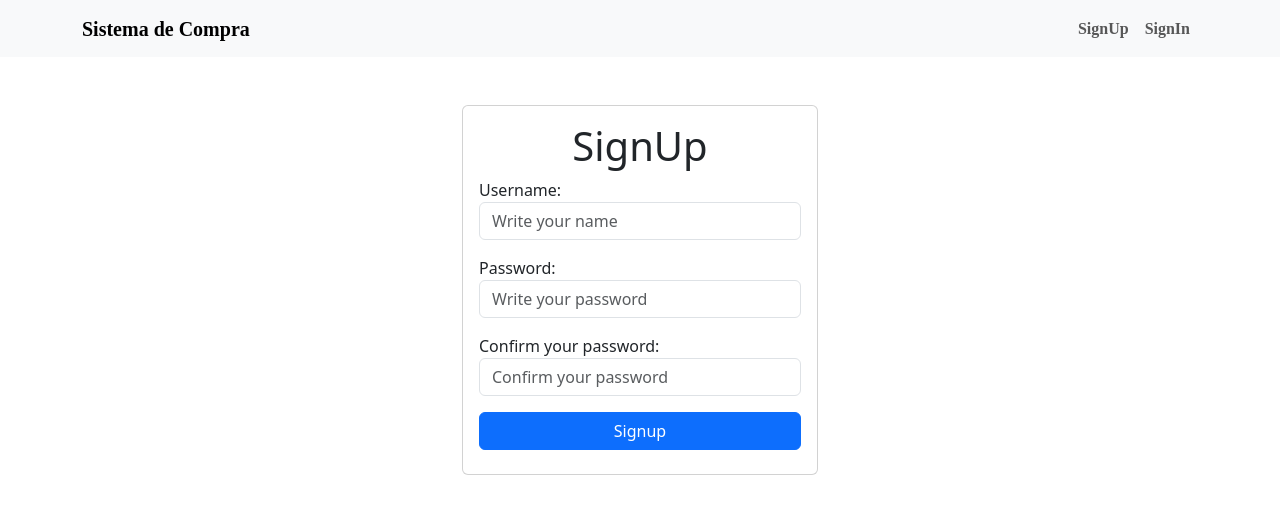
After one commit to thehansel07/Proyecto-Open-Source-2, a Django app: page /signup/ in a window 1280 px wide. The commit adds this page. Shown: the top 514 px of the page. Run offline with Django 5.2, Linux system fonts and the light colour scheme.

Commit message:
first commit

```diff
--- a/SistemaCompra/urls.py
+++ b/SistemaCompra/urls.py
@@ -7,7 +7,8 @@ from SistemaCompraApp import views
 
 urlpatterns = [
     path('admin/', admin.site.urls),
-    path('',views.index, name='index'),
+    path('',views.index1, name='index1'),
+    path('index',views.index, name='index'),
     path('principalDepartamentos',views.principalDepartamentos),
     path('principalEmpleados',views.principalEmpleados),
     path('principalArticulos',views.principalArticulos),
@@ -54,6 +55,12 @@ urlpatterns = [
 
     path('editarMarcas/', views.editarMarcas, name='editarMarcas'),
     path('editarUnidades/', views.editarUnidades, name='editarUnidades'),
-    path('editarProveedor/', views.editarProveedor, name='editarProveedor')
+    path('editarProveedor/', views.editarProveedor, name='editarProveedor'),
+
+    path('logout/', views.signout, name='logout'),
+    path('signin/',views.signin, name="signin"),
+    path('signup/', views.signup, name='signup')
+
+
 
 ]
--- /dev/null
+++ b/SistemaCompraApp/templates/base1.html
@@ -0,0 +1,61 @@
+<!DOCTYPE html>
+<html lang="en">
+  <head>
+    <meta charset="UTF-8" />
+    <meta name="viewport" content="width=device-width, initial-scale=1.0" />
+    <link
+      rel="stylesheet"
+      href="https://cdn.jsdelivr.net/npm/bootstrap@5.3.3/dist/css/bootstrap.min.css"
+    />
+    <title>Sistema de compra</title>
+  </head>
+  <body>
+    <nav class="navbar navbar-expand-lg navbar-light bg-light">
+      <div class="container">
+        <a class="navbar-brand" href="/"><b>Sistema de Compra</b></a>
+        <button
+          class="navbar-toggler"
+          type="button"
+          data-bs-toggle="collapse"
+          data-bs-target="#navbarNav"
+          aria-controls="navbarNav"
+          aria-expanded="false"
+          aria-label="Toggle navigation"
+        >
+          <span class="navbar-toggler-icon"></span>
+        </button>
+        <div class="collapse navbar-collapse" id="navbarNav">
+          <ul class="navbar-nav ms-auto">
+            {%if user.is_authenticated %}
+            <li class="nav-item"></li>
+              <span class="nav-link"><b>User:</b> {{ user.username }}</span>
+            </li>
+
+            <li class="nav-item">
+              <a class="nav-link" href="/logout"><b>Logout</b></a>
+            </li>
+
+            {% else %}
+            <li class="nav-item">
+              <a class="nav-link" href="/signup"><b>SignUp</b></a>
+            </li>
+
+            <li class="nav-item">
+              <a class="nav-link" href="/signin"><b>SignIn</b></a>
+            </li>
+            {% endif %}
+          </ul>
+        </div>
+      </div>
+    </nav>
+
+    {% block content %} {% endblock %}
+
+  </body>
+</html>
+
+<style>
+  b {
+    font-family: "Times New Roman", Times, serif;
+  }
+</style>
--- a/SistemaCompraApp/templates/edicionDepartamento.html
+++ b/SistemaCompraApp/templates/edicionDepartamento.html
@@ -31,6 +31,8 @@
                                  placeholder="Nombre"
                                  minlength="1"
                                  maxlength="500"
+                                 pattern="[a-zA-Z]+"
+                                 title="Solo letras; no espacios, numeros, o caracteres especiales"
                                  required>
                       </div>
 
--- a/SistemaCompraApp/templates/edicionEmpleado.html
+++ b/SistemaCompraApp/templates/edicionEmpleado.html
@@ -35,7 +35,9 @@
             class="form-control"
             placeholder="Cedula"
             minlength="1"
-            maxlength="500"
+            maxlength="11"
+            pattern="[0-9]+"
+            title="Solo numeros; sin espacios o caracteres especiales"
             required
           />
         </div>
--- a/SistemaCompraApp/templates/principalDepartamentos.html
+++ b/SistemaCompraApp/templates/principalDepartamentos.html
@@ -20,6 +20,8 @@
               minlength="1"
               maxlength="500"
               required
+              pattern="[a-zA-Z]+"
+              title="Solo letras; no espacios, numeros, o caracteres especiales"
             />
           </div>
 
--- a/SistemaCompraApp/templates/principalEmpleados.html
+++ b/SistemaCompraApp/templates/principalEmpleados.html
@@ -18,8 +18,10 @@
               class="form-control"
               placeholder="Cedula"
               minlength="1"
-              maxlength="500"
+              maxlength="11"
               required
+              pattern="[0-9]+"
+              title="Solo numeros; sin espacios o caracteres especiales"
             />
           </div>
 
--- /dev/null
+++ b/SistemaCompraApp/templates/signup.html
@@ -0,0 +1,53 @@
+{% extends 'base1.html' %} {% block content %}
+<main class="container">
+  <div class="row">
+    <div class="col-md-4 offset-md-4">
+      <form method="POST" class="card card-body mt-5">
+        {% csrf_token %}
+
+        <h1 class="text-center">SignUp</h1>
+        <div class="mb-3">
+          <label for="username">Username:</label>
+          <input
+            type="text"
+            name="username"
+            id="username"
+            class="form-control"
+            placeholder="Write your name"
+            pattern="[a-zA-Z0-9]+"
+            title="No se permite caracteres especiales, ni espacios"
+          />
+        </div>
+
+        <div class="mb-3">
+          <label for="password1">Password:</label>
+          <input
+            type="password"
+            name="password1"
+            id="password1"
+            class="form-control"
+            placeholder="Write your password"
+          />
+        </div>
+
+        <div class="mb-3">
+          <label for="password2">Confirm your password:</label>
+          <input
+            type="password"
+            name="password2"
+            id="password2"
+            class="form-control"
+            placeholder="Confirm your password"
+          />
+        </div>
+
+        <button class="btn btn-primary">Signup</button>
+
+        <span style="color: red;" class="text-center mt-2">{{error}}</span>
+
+      </form>
+    </div>
+  </div>
+</main>
+
+{% endblock %}
--- a/SistemaCompraApp/views.py
+++ b/SistemaCompraApp/views.py
@@ -1,6 +1,10 @@
 from django.shortcuts import render, redirect
 from .models import Departamentos, Empleados,Marcas, UnidadesMedida, Proveedores,Articulos
 import sweetify # type: ignore
+from django.contrib.auth.forms import UserCreationForm, AuthenticationForm
+from django.contrib.auth.models import User
+from django.contrib.auth import login, logout, authenticate
+from django.db import IntegrityError
 
 # Create your views here.
 
@@ -409,3 +413,59 @@ def edicionMarcas(request, idmarca):
 def edicionProveedor(request, idproveedor):
     proveedor = Proveedores.objects.get(idproveedor=idproveedor)
     return render(request, 'edicionProveedor.html', {'proveedor': proveedor})
+
+
+def signup(request):
+
+    if request.method == 'GET':
+        return render(request, 'signup.html', {
+            'form': UserCreationForm
+        })
+    else:
+        if request.POST['password1'] == request.POST['password2']:
+            try:
+                user = User.objects.create_user(username=request.POST['username'],
+                                                password=request.POST['password1'])
+                user.save()
+                login(request, user)
+                return redirect('/index')
+            except IntegrityError:
+                return render(request, 'signup.html', {
+                    'form': UserCreationForm,
+                    'error': "Username already exists"
+                })
+
+        return render(request, 'signup.html', {
+            'form': UserCreationForm,
+            'error': "Password do not match"
+        })
+
+
+def signout(request):
+    logout(request)
+    return redirect('index1')
+
+
+def signin(request):
+    if request.method == 'GET':
+        return render(request, 'signin.html', {
+            'form': AuthenticationForm
+        })
+
+    else:
+        user = authenticate(
+            request, username=request.POST['username'], password=request.POST['password'])
+
+        if user is None:
+            return render(request, 'signin.html', {
+                'form': AuthenticationForm,
+                'error': 'Username or password is incorrect'
+            })
+
+        else:
+            login(request, user)
+            return redirect('/index')
+
+
+def index1(request):
+    return render(request, 'index1.html')
```
Also changed, not shown: SistemaCompraApp/templates/base.html (+12 -1 lines), SistemaCompraApp/templates/index1.html (added, +24 -0 lines), SistemaCompraApp/templates/signin.html (added, +44 -0 lines), compras.db.
